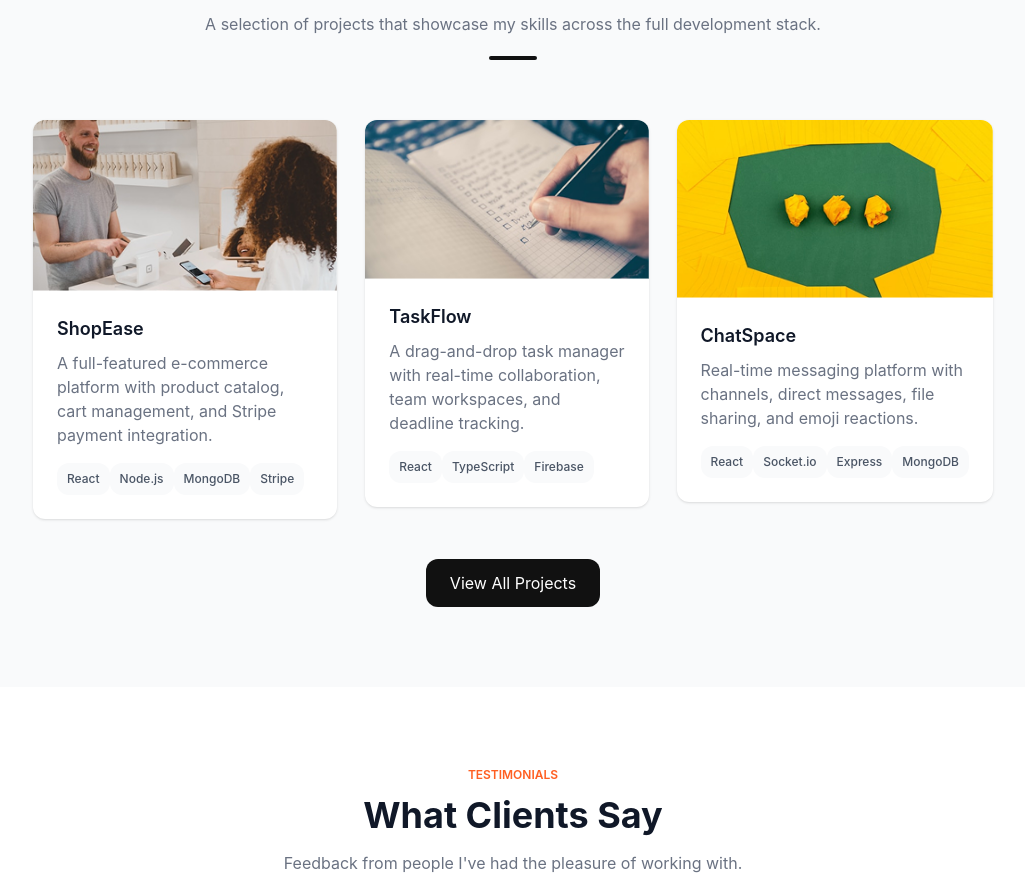
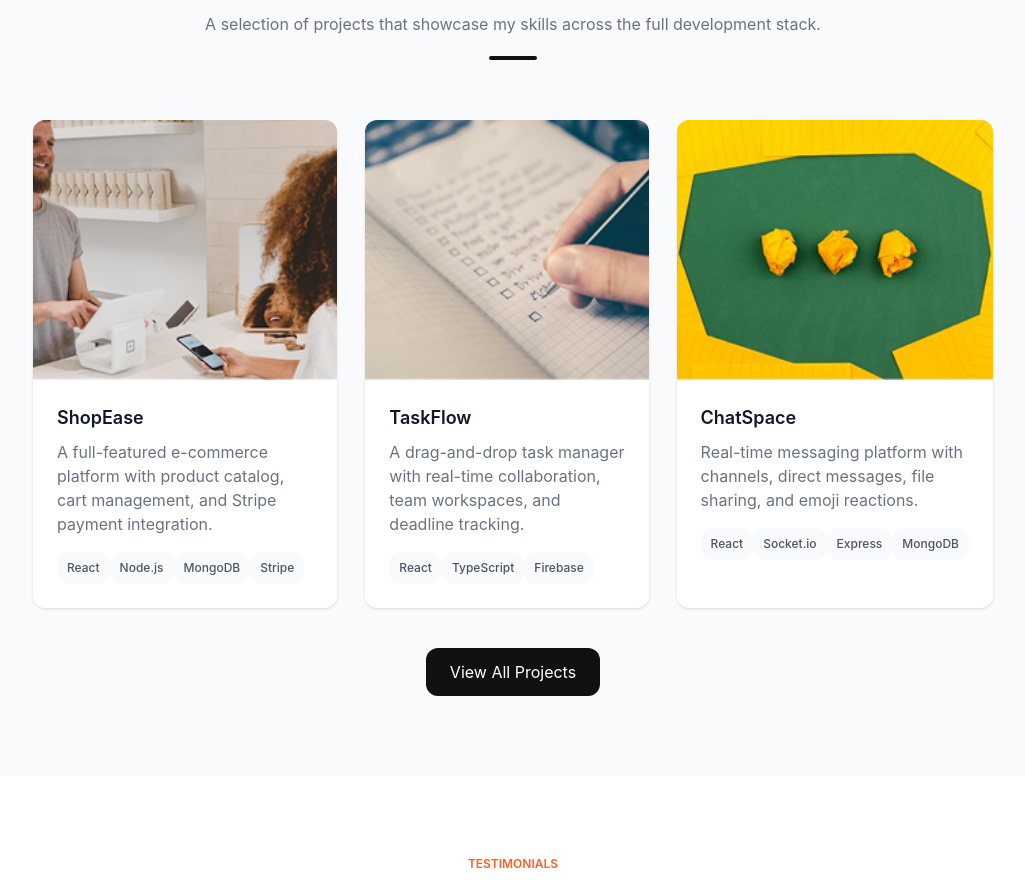
Before and after one commit to bando9/koda-b1-weekly2.1, a React (Vite) app: page / in a window 1280 px wide. Shown: the part 1920-2807 px from the top of the page, without its empty margins (127-1152 px from the left). Built offline with nearby package versions, Linux system fonts and the light colour scheme.

Commit message:
refactor: export data from homepage

```diff
--- a/src/features/home/components/card-home-work.jsx
+++ b/src/features/home/components/card-home-work.jsx
@@ -5,12 +5,12 @@ export default function CardHomeWork({
   technologies,
 }) {
   return (
-    <div className="rounded-xl bg-white shadow flex flex-col h-full">
+    <div className="rounded-xl bg-white shadow">
       <div className="w-full">
         <img
           src={`/images/${src}.png`}
           alt={`${title} image`}
-          className="w-full h-full object-cover rounded-t-xl"
+          className="w-full lg:h-65 object-cover rounded-t-xl"
         />
       </div>
       <div className="px-6 py-6">
--- /dev/null
+++ b/src/features/home/data/index.js
@@ -0,0 +1,95 @@
+export const abouts = [
+  {
+    id: 1,
+    title: "Problem Solver",
+    description:
+      "I enjoy breaking down complex challenges into simple, elegant solutions that scale well over time.",
+  },
+  {
+    id: 2,
+    title: "Team Player",
+    description:
+      "Experienced collaborating with designers, product managers, and engineers in agile environments.",
+  },
+  {
+    id: 3,
+    title: "Lifelong Learner",
+    description:
+      "Always exploring new tools and technologies. Currently deepening my cloud architecture and DevOps skills.",
+  },
+];
+
+export const skills = [
+  "React",
+  "TypeScript",
+  "JavaScript",
+  "Node.js",
+  "Python",
+  "PostgreSQL",
+  "MongoDB",
+  "Docker",
+  "AWS",
+  "Next.js",
+  "REST APIs",
+  "GraphQL",
+  "Tailwind CSS",
+  "Figma",
+  "Git",
+];
+
+export const projects = [
+  {
+    id: 1,
+    src: "work1",
+    title: "ShopEase",
+    description:
+      "A full-featured e-commerce platform with product catalog, cart management, and Stripe payment integration.",
+    technologies: ["React", "Node.js", "MongoDB", "Stripe"],
+  },
+  {
+    id: 2,
+    src: "work2",
+    title: "TaskFlow",
+    description:
+      "A drag-and-drop task manager with real-time collaboration, team workspaces, and deadline tracking.",
+    technologies: ["React", "TypeScript", "Firebase"],
+  },
+
+  {
+    id: 3,
+    src: "work3",
+    title: "ChatSpace",
+    description:
+      "Real-time messaging platform with channels, direct messages, file sharing, and emoji reactions.",
+    technologies: ["React", "Socket.io", "Express", "MongoDB"],
+  },
+];
+
+export const testimonials = [
+  {
+    id: 1,
+    name: "Sarah Johnson",
+    background: "CEO, BrightShop Inc.",
+    src: "testimonial1",
+    description:
+      "“Alex delivered our e-commerce platform ahead of schedule. The code quality was outstanding and the UI exceeded our expectations.”",
+  },
+
+  {
+    id: 2,
+    name: "Michael Chen",
+    description:
+      "“Working with Alex was a pleasure. They understood our requirements immediately and brought creative solutions to complex problems.”",
+    src: "testimonial2",
+    background: "CTO, Velocity Labs",
+  },
+
+  {
+    id: 3,
+    name: "Emily Rodriguez",
+    background: "Marketing Director, Apex Digital",
+    src: "testimonial3",
+    description:
+      "“Alex transformed our outdated website into a modern, responsive platform. Traffic increased 40% within the first month of launch.”",
+  },
+];
--- a/src/features/project/card.jsx
+++ b/src/features/project/card.jsx
@@ -11,8 +11,10 @@ export default function Card({ src, title, label, description, techs }) {
         </div>
         <p className="text-[#6A7282] text-sm mb-4">{description}</p>
         <div className="flex mb-5">
-          {techs.map((tech) => (
-            <p className="badge">{tech}</p>
+          {techs.map((tech, index) => (
+            <p className="badge" key={index}>
+              {tech}
+            </p>
           ))}
         </div>
         <div className="grid grid-cols-2 gap-3">
--- a/src/pages/about/index.jsx
+++ b/src/pages/about/index.jsx
@@ -33,14 +33,16 @@ export default function About() {
           description="A passionate developer who loves building things that make a real difference."
         />
 
-        <section className="py-20 lg:flex lg:px-28 lg:justify-center lg:items-center lg:gap-8">
-          <img
-            src="/images/profile1.png"
-            alt="Alex profile"
-            className="rounded-xl mx-auto w-full h-full object-contain"
-          />
+        <section className="py-20 lg:grid lg:grid-cols-2 lg:px-28 lg:justify-center lg:items-center lg:gap-8">
+          <div className="flex justify-center items-center ">
+            <img
+              src="/images/profile1.png"
+              alt="Alex profile"
+              className="rounded-xl w-72 h-72 object-contain"
+            />
+          </div>
 
-          <div className="mt-15 mx-6">
+          <div className="mt-15 mx-6 lg:mt-0 lg:mx-0">
             <h2 className="text-2xl font-bold">
               Building the web, one line at a time.
             </h2>
--- a/src/pages/contact/index.jsx
+++ b/src/pages/contact/index.jsx
@@ -22,12 +22,7 @@ const initialForm = {
 };
 
 export default function Contact() {
-  const {
-    register,
-    handleSubmit,
-    reset,
-    // formState: { errors },
-  } = useForm({
+  const { register, handleSubmit, reset } = useForm({
     defaultValues: initialForm,
   });
 
--- a/src/pages/experience/index.jsx
+++ b/src/pages/experience/index.jsx
@@ -70,6 +70,7 @@ export default function Experience() {
           <div className="mt-10 space-y-6 lg:space-x-6 lg:grid-cols-2 lg:grid">
             {awards.map((award) => (
               <CardAward
+                key={award.id}
                 title={award.title}
                 date={award.date}
                 corp={award.corp}
--- a/src/pages/home/index.jsx
+++ b/src/pages/home/index.jsx
@@ -7,6 +7,12 @@ import Footer from "../../components/footer";
 import NavBar from "../../components/nav-bar";
 
 import { Link } from "react-router";
+import {
+  abouts,
+  projects,
+  skills,
+  testimonials,
+} from "../../features/home/data";
 
 export default function Home() {
   return (
@@ -86,24 +92,14 @@ export default function Home() {
             />
 
             <div className="mt-14 space-y-6">
-              <div className="md:flex md:gap-6">
+              <div className="flex flex-col lg:flex-row gap-6">
+                {abouts.map((about) => (
                   <CardHome
-                  description="I enjoy breaking down complex challenges into simple, elegant solutions
-        that scale well over time."
-                  title="Problem Solver"
+                    key={about.id}
+                    title={about.title}
+                    description={about.description}
                   />
-
-                <CardHome
-                  title="Team Player"
-                  description="Experienced collaborating with designers, product managers,
-                  and engineers in agile environments."
-                />
-
-                <CardHome
-                  title="Lifelong Learner"
-                  description="Always exploring new tools and technologies. Currently
-                  deepening my cloud architecture and DevOps skills."
-                />
+                ))}
               </div>
 
               <div className="flex justify-center items-center">
@@ -125,21 +121,9 @@ export default function Home() {
             />
 
             <div className="space-y-3 space-x-4 mt-17 flex flex-wrap items-center justify-center">
-              <Badge name="React" />
-              <Badge name="TypeScript" />
-              <Badge name="JavaScript" />
-              <Badge name="Node.js" />
-              <Badge name="Python" />
-              <Badge name="PostgreSQL" />
-              <Badge name="MongoDB" />
-              <Badge name="Docker" />
-              <Badge name="AWS" />
-              <Badge name="Next.js" />
-              <Badge name="REST APIs" />
-              <Badge name="GraphQL" />
-              <Badge name="Tailwind CSS" />
-              <Badge name="Figma" />
-              <Badge name="Git" />
+              {skills.map((skill, i) => (
+                <Badge name={skill} key={i} />
+              ))}
             </div>
           </div>
         </section>
@@ -153,25 +137,16 @@ export default function Home() {
                 development stack."
             />
 
-            <div className="mt-15 px-6 space-y-8 md:space-y-0 md:flex md:space-x-7">
+            <div className="mt-15 px-6 space-y-8 lg:space-y-0 lg:flex lg:space-x-7">
+              {projects.map((project) => (
                 <CardHomeWork
-                src="work1"
-                title="ShopEase"
-                description=" A full-featured e-commerce platform with product catalog, cart management, and Stripe payment integration."
-                technologies={["React", "Node.js", "MongoDB", "Stripe"]}
+                  key={project.id}
+                  src={project.src}
+                  title={project.title}
+                  description={project.description}
+                  technologies={project.technologies}
                 />
-              <CardHomeWork
-                src="work2"
-                title="TaskFlow"
-                description="A drag-and-drop task manager with real-time collaboration, team workspaces, and deadline tracking."
-                technologies={["React", "TypeScript", "Firebase"]}
-              />
-              <CardHomeWork
-                src="work3"
-                title="ChatSpace"
-                description="Real-time messaging platform with channels, direct messages, file sharing, and emoji reactions."
-                technologies={["React", "Socket.io", "Express", "MongoDB"]}
-              />
+              ))}
             </div>
             <div className="mt-10 justify-center flex">
               <button className="px-6 py-3 bg-[#111111] text-white rounded-xl ">
@@ -190,28 +165,15 @@ export default function Home() {
             />
 
             <div className="mt-15 space-y-7 lg:space-y-0 lg:flex lg:px-28 lg:gap-7">
+              {testimonials.map((testimonial) => (
                 <CardHomeTestimonial
-                name="Sarah Johnson"
-                background="CEO, BrightShop Inc."
-                src="testimonial1"
-                description="“Alex delivered our e-commerce platform ahead of schedule. The code quality was outstanding and the UI exceeded our expectations.”"
+                  key={testimonial.id}
+                  name={testimonial.name}
+                  background={testimonial.background}
+                  src={testimonial.src}
+                  description={testimonial.description}
                 />
-
-              <CardHomeTestimonial
-                name="Michael Chen"
-                description="“Working with Alex was a pleasure. They understood our
-                    requirements immediately and brought creative solutions to
-                    complex problems.”"
-                src="testimonial2"
-                background="CTO, Velocity Labs"
-              />
-
-              <CardHomeTestimonial
-                name="Emily Rodriguez"
-                background="Marketing Director, Apex Digital"
-                src="testimonial3"
-                description="“Alex transformed our outdated website into a modern, responsive platform. Traffic increased 40% within the first month of launch.”"
-              />
+              ))}
             </div>
           </div>
         </section>
```
Lines whose indentation alone changed are shown as unchanged.
